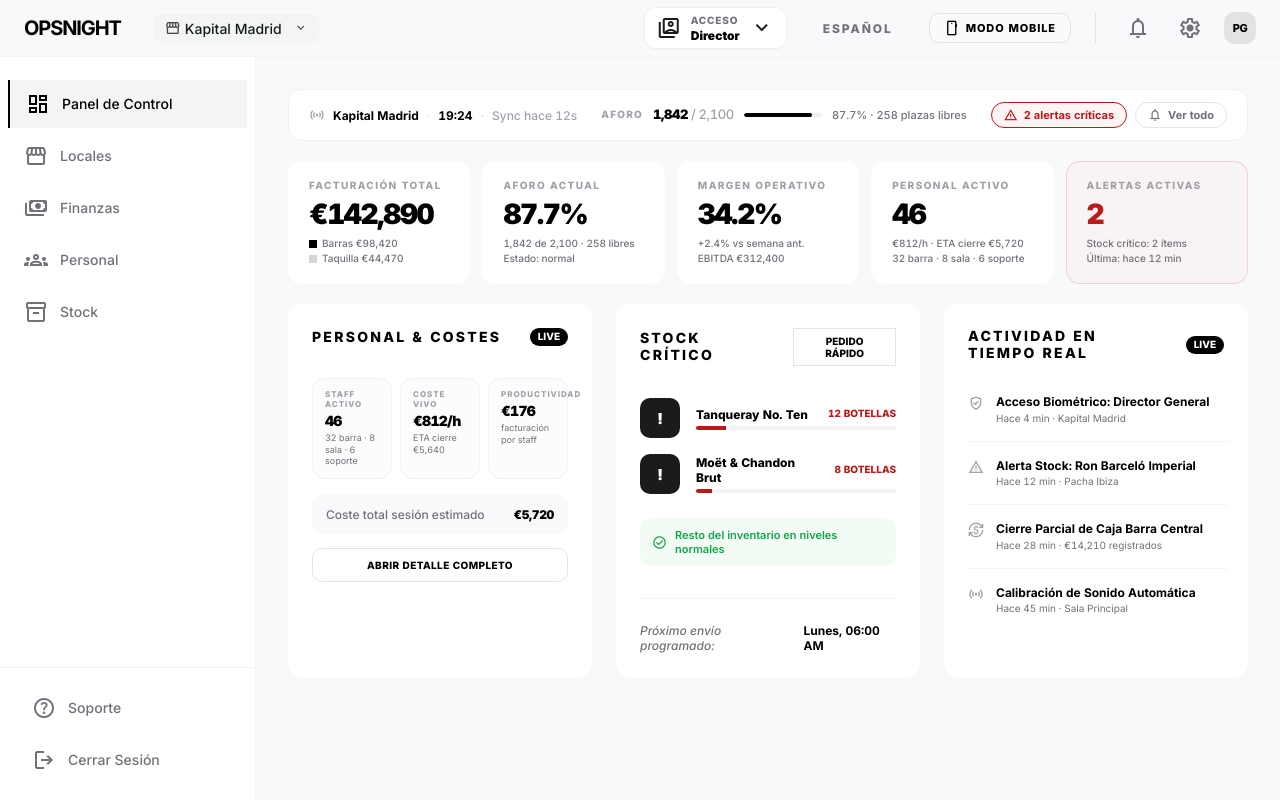
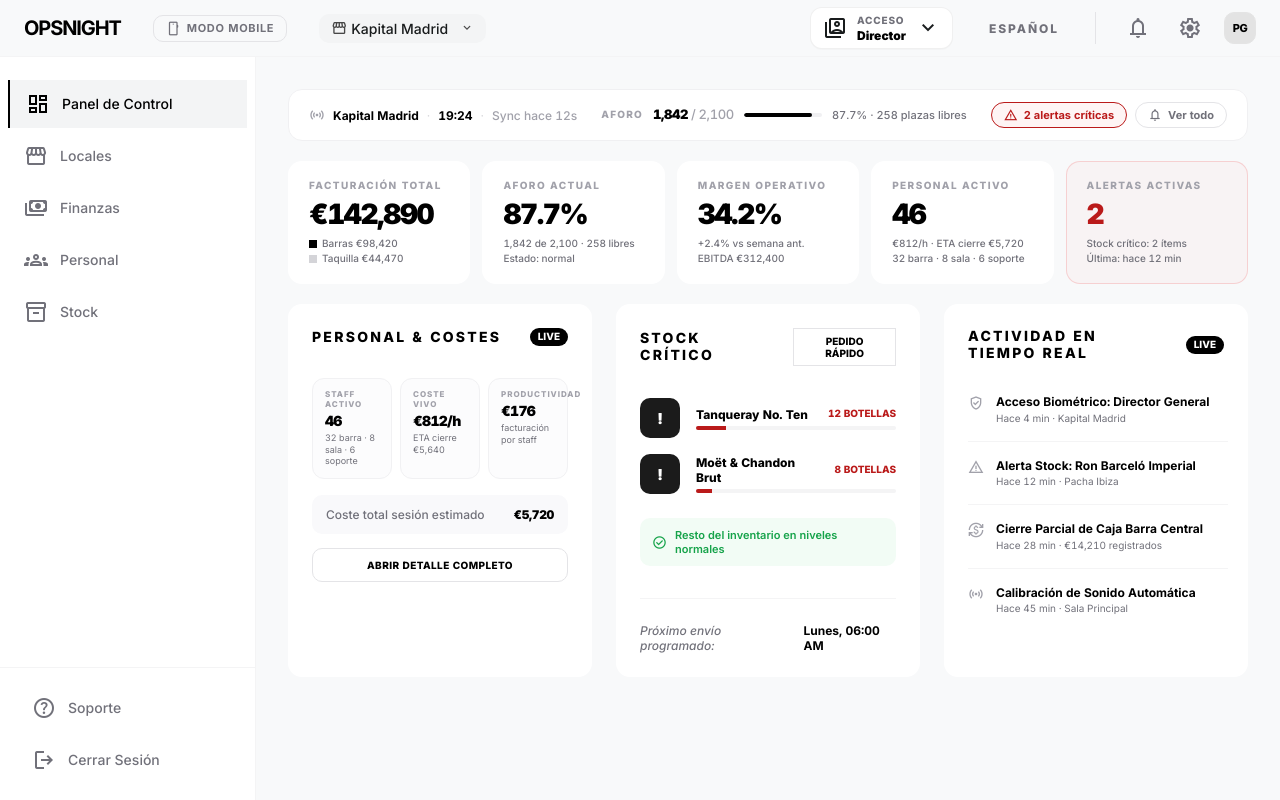
Before and after one commit to pgrahe/vipsupermanager, a website: page index.html in a window 1280 px wide. Drawn offline with nearby package versions, Linux system fonts and the light colour scheme.

Commit message:
last version

```diff
--- a/index.html
+++ b/index.html
@@ -162,7 +162,7 @@
 
     <section class="desktop-admin" aria-label="OPSNIGHT desktop admin dashboard">
       <header class="desktop-topbar">
-        <div class="desktop-header-left"><span class="desktop-logo">OPSNIGHT</span><button class="venue-chip js-action" type="button"><span class="material-symbols-outlined">storefront</span>Kapital Madrid<span class="material-symbols-outlined small-symbol">expand_more</span></button></div>
+        <div class="desktop-header-left"><span class="desktop-logo">OPSNIGHT</span><button class="mobile-mode-btn" id="mobileModeTrigger" type="button"><span class="material-symbols-outlined">smartphone</span>Modo Mobile</button><button class="venue-chip js-action" type="button"><span class="material-symbols-outlined">storefront</span>Kapital Madrid<span class="material-symbols-outlined small-symbol">expand_more</span></button></div>
         <div class="desktop-header-right">
           <div class="access-switcher">
             <button class="access-switcher-trigger" id="accessSwitcherTrigger" type="button" aria-expanded="false" aria-controls="accessSwitcherMenu">
@@ -179,7 +179,6 @@
             </div>
           </div>
           <button class="language-button js-action" type="button">Español</button>
-          <button class="mobile-mode-btn" id="mobileModeTrigger" type="button"><span class="material-symbols-outlined">smartphone</span>Modo Mobile</button>
           <div class="header-actions"><button class="material-symbols-outlined js-action" type="button" aria-label="Notificaciones">notifications</button><button class="material-symbols-outlined settings-trigger" type="button" aria-label="Ajustes">settings</button><div class="desktop-avatar">PG</div></div>
         </div>
       </header>
--- a/styles.css
+++ b/styles.css
@@ -227,29 +227,27 @@ img { display: block; max-width: 100%; }
 /* ════════════════════════════════════════════════════════
    MOBILE MODE BUTTON (desktop topbar)
    ════════════════════════════════════════════════════════ */
-@media (min-width: 768px) {
 .mobile-mode-btn {
   display: flex;
   align-items: center;
   gap: 6px;
-    padding: 6px 14px;
+  padding: 5px 12px;
   border: 1px solid #e4e4e7;
   border-radius: var(--small-radius);
   background: transparent;
   font-size: 11px;
-    font-weight: 800;
-    color: #000;
+  font-weight: 700;
+  color: #71717a;
   cursor: pointer;
-    text-transform: uppercase;
-    letter-spacing: 0.08em;
-    transition: background 160ms ease, color 160ms ease;
+  letter-spacing: 0.06em;
+  text-transform: uppercase;
+  transition: background 160ms ease, color 160ms ease, border-color 160ms ease;
   white-space: nowrap;
 }
-  .mobile-mode-btn:hover { background: #000; color: #fff; }
-  .mobile-mode-btn .material-symbols-outlined { font-size: 16px; }
-}
-html.dark .mobile-mode-btn { border-color: #27272a; color: var(--primary); }
-html.dark .mobile-mode-btn:hover { background: var(--primary); color: #000; }
+.mobile-mode-btn:hover { background: #000; color: #fff; border-color: #000; }
+.mobile-mode-btn .material-symbols-outlined { font-size: 15px; }
+html.dark .mobile-mode-btn { border-color: #3a3a3a; color: #a1a1aa; }
+html.dark .mobile-mode-btn:hover { background: var(--primary); color: #000; border-color: var(--primary); }
 
 /* ════════════════════════════════════════════════════════
    MOBILE PREVIEW OVERLAY
```
Lines whose indentation alone changed are shown as unchanged.
